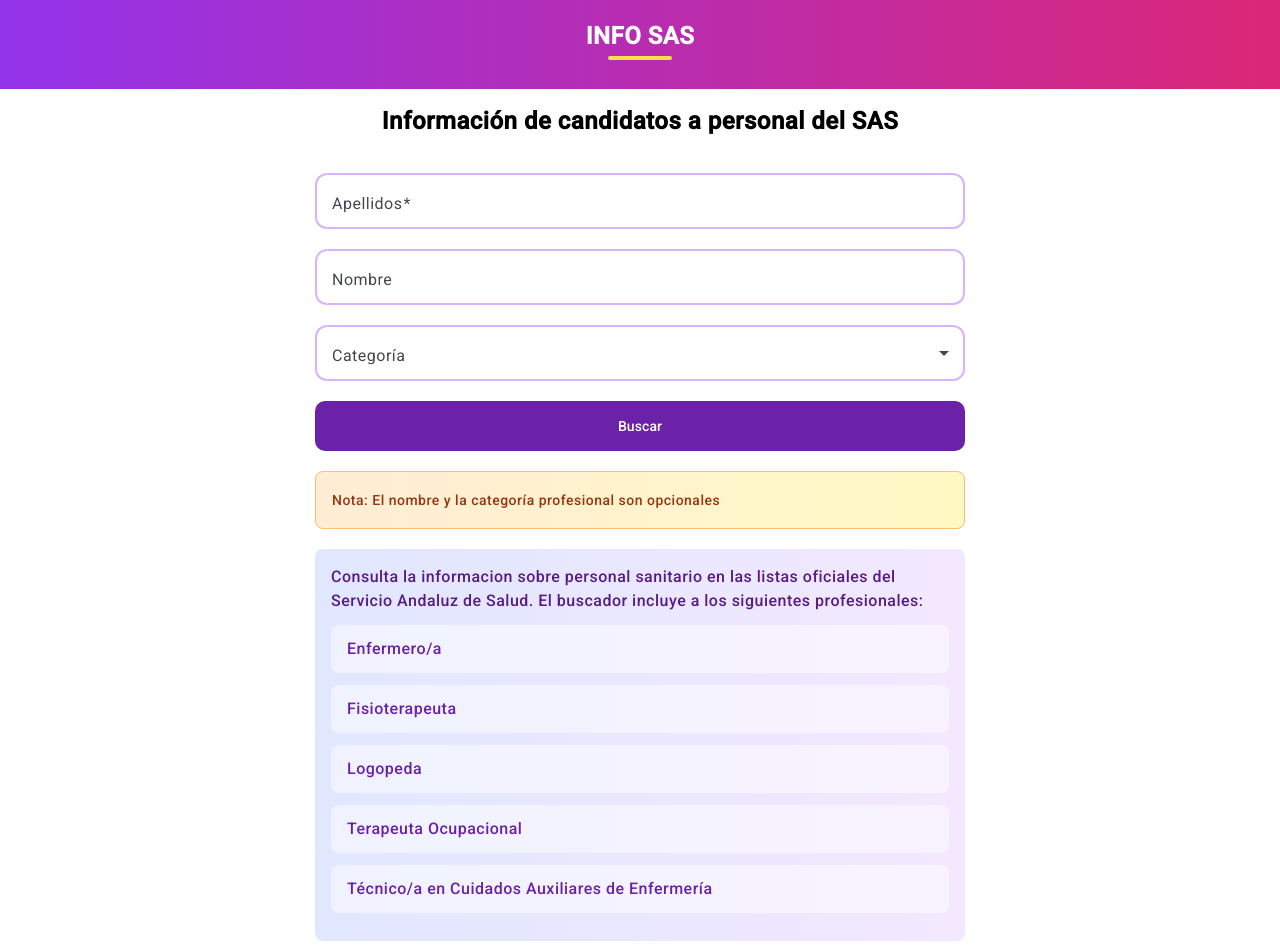
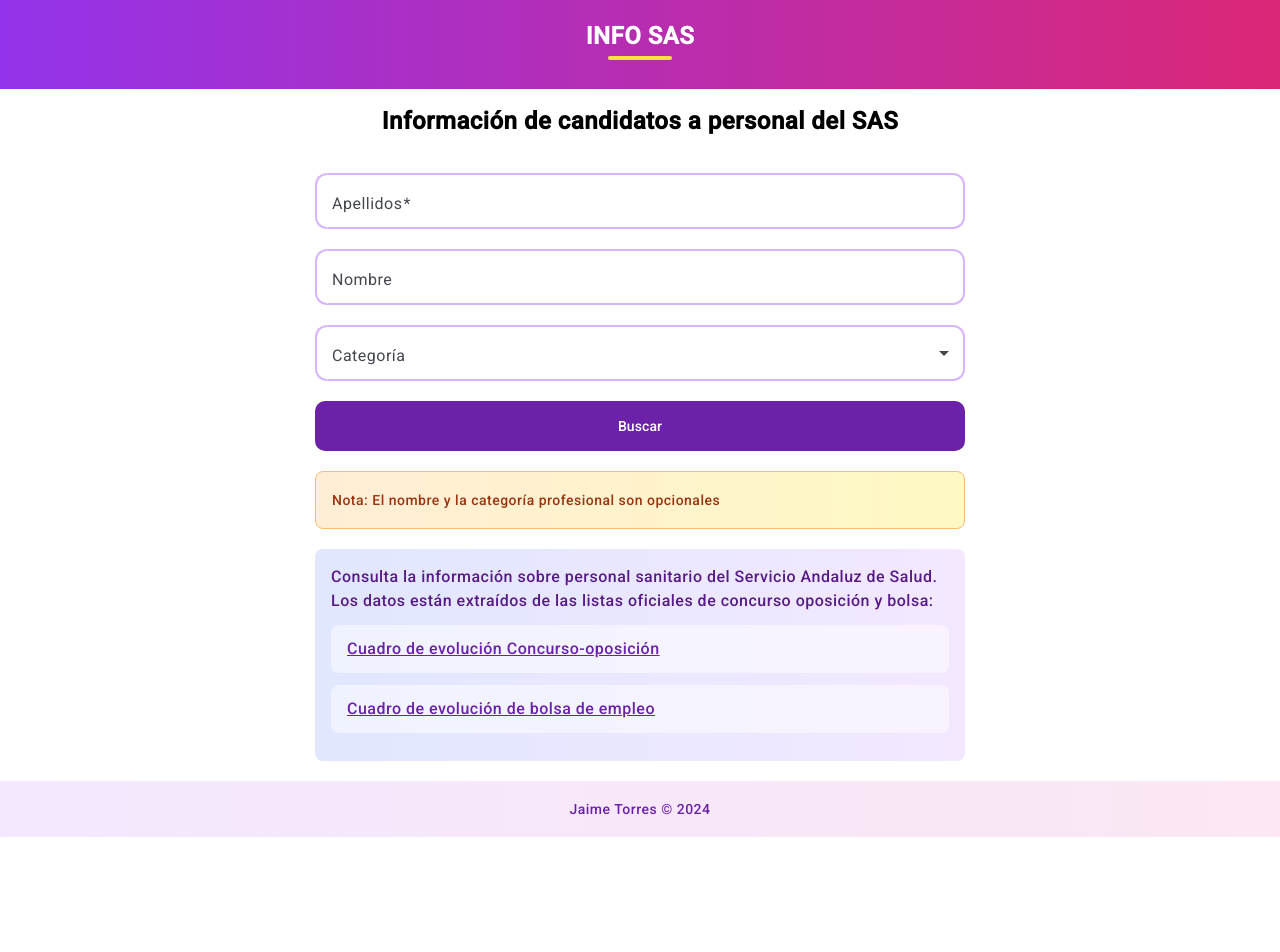
Before and after one commit to torresj/infosas-frontend, an Angular app: page / in a window 1280 px wide. Shown: the top 952 px of the page. After the commit the page ends 837 px from the top, so only its background shows below. Built offline with nearby package versions, Linux system fonts and the light colour scheme.

Commit message:
New links added on home page

```diff
--- a/helm/infosas-frontend/values.yaml
+++ b/helm/infosas-frontend/values.yaml
@@ -2,7 +2,7 @@
 # This is a YAML-formatted file.
 # Declare variables to be passed into your templates.
 
-replicaCount: 2
+replicaCount: 3
 
 image:
   repository: registry.torresj.es/infosas-frontend
--- a/src/app/components/home/home.component.html
+++ b/src/app/components/home/home.component.html
@@ -31,23 +31,14 @@
     </div>
     <div class="info-section">
       <p class="info-text">
-        Consulta la informacion sobre personal sanitario en las listas oficiales del Servicio Andaluz de Salud. El buscador incluye a los siguientes profesionales:
+        Consulta la información sobre personal sanitario del Servicio Andaluz de Salud. Los datos están extraídos de las listas oficiales de concurso oposición y bolsa:
       </p>
-      <p  class="staff-category">
-        <span>Enfermero/a</span>
-      </p>
-      <p  class="staff-category">
-        <span>Fisioterapeuta</span>
-      </p>
-      <p  class="staff-category">
-        <span>Logopeda</span>
-      </p>
-      <p  class="staff-category">
-        <span>Terapeuta Ocupacional</span>
-      </p>
-      <p class="staff-category">
-        <span>Técnico/a en Cuidados Auxiliares de Enfermería</span>
-      </p>
+      <a  class="staff-category" target="_blank" href="https://www.sspa.juntadeandalucia.es/servicioandaluzdesalud/profesionales/ofertas-de-empleo/oferta-de-empleo-publico-puestos-base/oep-extraordinaria-decreto-ley-122022-centros-sas/cuadro-de-evolucion-concurso-oposicion-centros-sas">
+        <span>Cuadro de evolución Concurso-oposición</span>
+      </a>
+      <a  class="staff-category" target="_blank" href="https://www.sspa.juntadeandalucia.es/servicioandaluzdesalud/profesionales/ofertas-de-empleo/bolsa-de-empleo/cuadro-de-evolucion-2023">
+        <span>Cuadro de evolución de bolsa de empleo</span>
+      </a>
     </div>
   }
 
```
